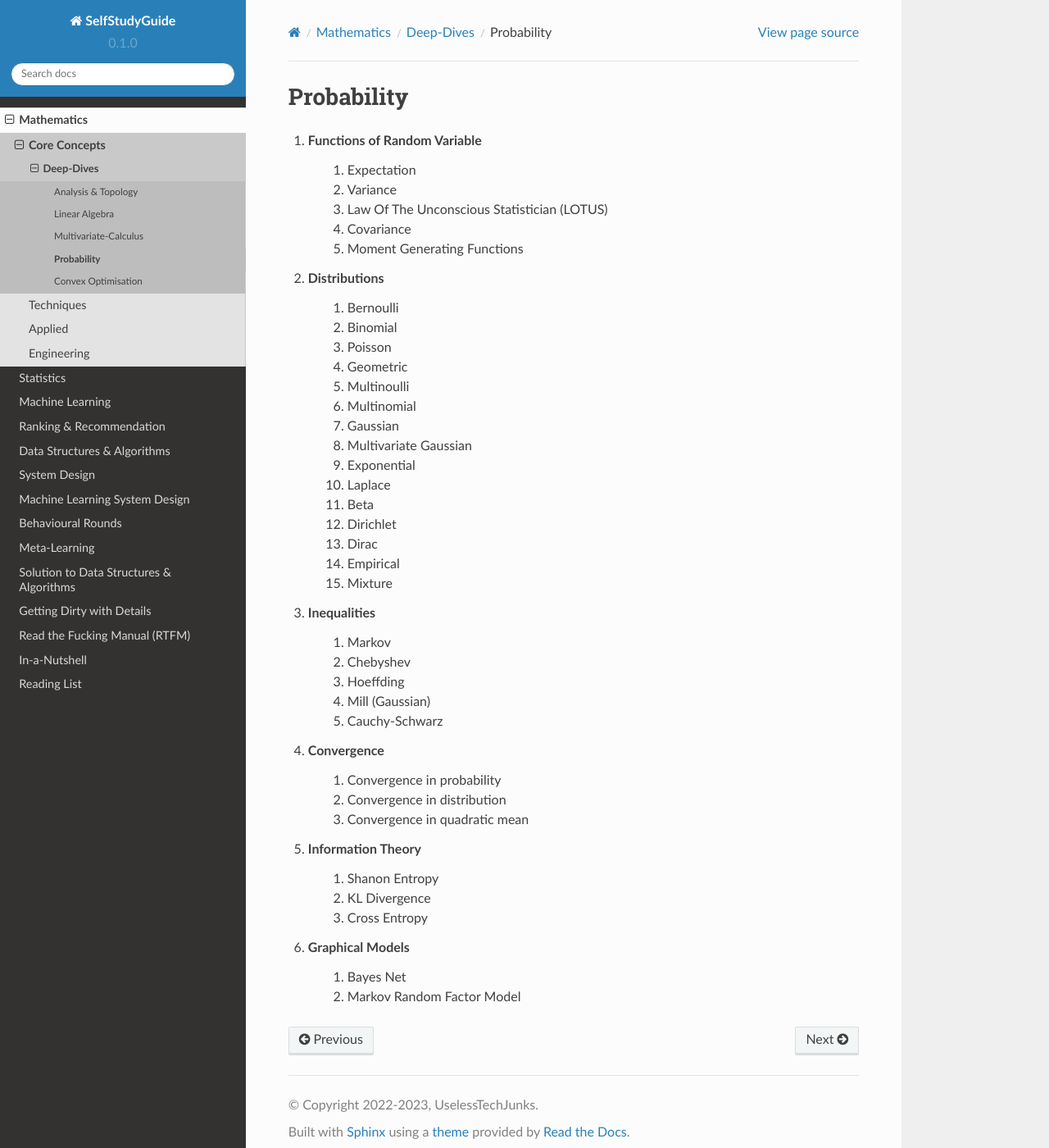
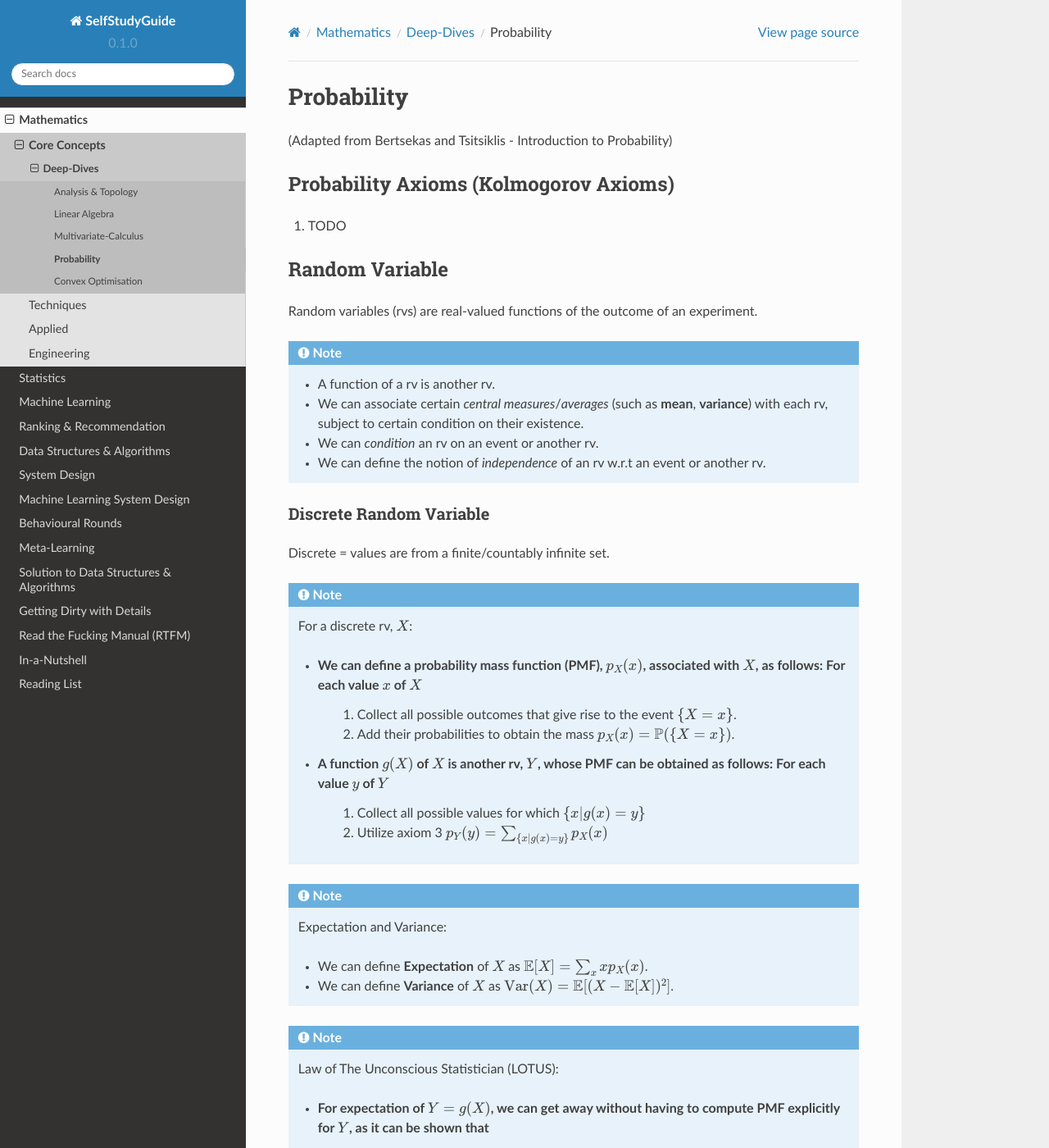
Before and after one commit to uselesstechjunks/leetcode, a Sphinx documentation site: the page built from docs/source/math/prob.rst, in a window 1280 px wide and 1400 px high. Shown: the whole window at 82% size. Built offline with Sphinx 7.4.7 and the Read the Docs theme 2.0.0, drawn with Linux system fonts in a browser that asks for light colours; some of the changed text lies outside the part shown.

Commit message:
Update prob.rst (#71)
* Update prob.rst

* Update prob.rst

* Update prob.rst

* Update prob.rst

* Update prob.rst

* Update prob.rst

* Update prob.rst

* Update prob.rst

* Update prob.rst

* Update prob.rst

* Update prob.rst

* Update prob.rst

* Update prob.rst

```diff
--- a/docs/source/math/prob.rst
+++ b/docs/source/math/prob.rst
@@ -1,8 +1,78 @@
 Probability
+#######################################################################################
+(Adapted from Bertsekas and Tsitsiklis - Introduction to Probability)
+
+Probability Axioms (Kolmogorov Axioms)
+===================================================================
+
+#. TODO
+
+Random Variable
+===================================================================
+
+Random variables (rvs) are real-valued functions of the outcome of an experiment.
+
+.. note::
+	* A function of a rv is another rv.
+	* We can associate certain *central measures*/*averages* (such as **mean**, **variance**) with each rv, subject to certain condition on their existence.
+	* We can *condition* an rv on an event or another rv.
+	* We can define the notion of *independence* of an rv w.r.t an event or another rv.
+
+Discrete Random Variable
 ------------------------------
-#. Functions of Random Variable
-	#. Expectation
-	#. Variance
+
+Discrete = values are from a finite/countably infinite set.
+
+.. note::
+	For a discrete rv, :math:`X`:
+
+	* We can define a probability mass function (PMF), :math:`p_X(x)`, associated with :math:`X`, as follows: For each value :math:`x` of :math:`X`
+		#. Collect all possible outcomes that give rise to the event :math:`\{X=x\}`.
+		#. Add their probabilities to obtain the mass :math:`p_X(x)=\mathbb{P}(\{X=x\})`.
+	* A function :math:`g(X)` of :math:`X` is another rv, :math:`Y`, whose PMF can be obtained as follows: For each value :math:`y` of :math:`Y`
+		#. Collect all possible values for which :math:`\{x | g(x)=y\}`
+		#. Utilize axiom 3 :math:`p_Y(y)=\sum_{\{x | g(x)=y\}} p_X(x)`
+
+.. note::
+	Expectation and Variance:
+
+	* We can define **Expectation** of :math:`X` as :math:`\mathbb{E}[X]=\sum_x x p_X(x)`.
+	* We can define **Variance** of :math:`X` as :math:`\mathrm{Var}(X)=\mathbb{E}[(X-\mathbb{E}[X])^2]`.
+
+.. note::
+	Law of The Unconscious Statistician (LOTUS):
+
+	* For expectation of :math:`Y=g(X)`, we can get away without having to compute PMF explicitly for :math:`Y`, as it can be shown that
+		.. math::
+			\mathbb{E}[g(X)]=\sum_x g(x)p_X(x)
+	* With the help of LOTUS, :math:`\mathrm{Var}(X)=\sum_x (x-\mathbb{E}[X])^2 p_X(x)`.
+
+.. note::
+	* The *n-th moment* of :math:`X` is defined as :math:`\mathbb{E}[X^n]`.
+	* Variance in terms of moments: :math:`\mathrm{Var}(X)=\mathbb{E}[X^2]-(\mathbb{E}[X])^2`.
+
+.. note::
+	For linear functions of :math:`X`, :math:`g(X)=aX+b`
+
+	* :math:`\mathbb{E}[aX+b]=a\mathbb{E}[X]+b`.
+	* :math:`\mathrm{Var}(aX+b)=a^2\mathrm{Var}(X)`.
+
+	For non-linear functions, it is generally **not** true that :math:`\mathbb{E}[g(X)]=g(\mathbb{E}[X])`.
+
+Continuous Random Variable
+----------------------------------------
+
+Continuous = values are from an uncountably infinite set.
+
+Functions of Random Variable
+--------------------------------------
+
+Expectation
+----------------------------------------------
+
+Variance
+----------------------------------------------
+
 	#. Law Of The Unconscious Statistician (LOTUS)
 	#. Covariance
 	#. Moment Generating Functions
```
